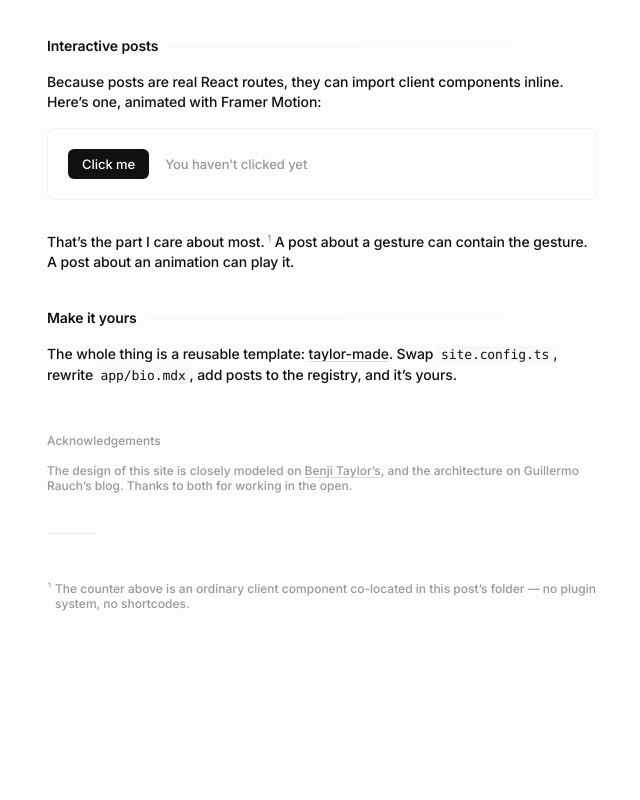
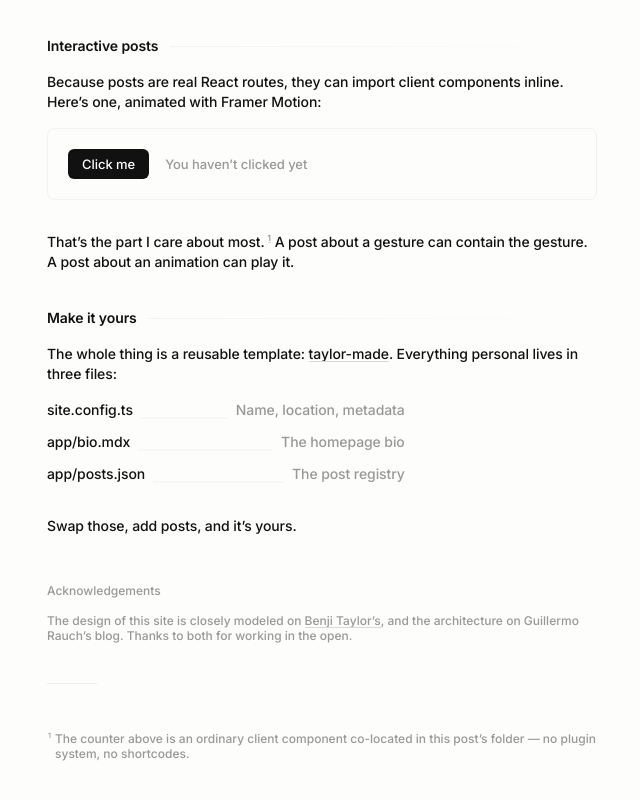
Before and after one commit to blsage/blog, a Next.js app: page /building-this-blog in a window 1280 px wide. Shown: the part 910-1710 px from the top of the page, without its empty margins (318-958 px from the left). Before the commit the page ends 1570 px from the top, so only its background shows below. Built offline with nearby package versions, Linux system fonts and the light colour scheme.

Commit message:
Add definition-list component with knockout leader lines

```diff
--- a/app/(articles)/building-this-blog/page.mdx
+++ b/app/(articles)/building-this-blog/page.mdx
@@ -42,7 +42,18 @@ That’s the part I care about most.[^1] A post about a gesture can contain the
 
 ## Make it yours
 
-The whole thing is a reusable template: [taylor-made](https://github.com/blsage/taylor-made). Swap `site.config.ts`, rewrite `app/bio.mdx`, add posts to the registry, and it’s yours.
+The whole thing is a reusable template: [taylor-made](https://github.com/blsage/taylor-made). Everything personal lives in three files:
+
+<dl>
+  <dt>site.config.ts</dt>
+  <dd>Name, location, metadata</dd>
+  <dt>app/bio.mdx</dt>
+  <dd>The homepage bio</dd>
+  <dt>app/posts.json</dt>
+  <dd>The post registry</dd>
+</dl>
+
+Swap those, add posts, and it’s yours.
 
 [^1]: The counter above is an ordinary client component co-located in this post’s folder — no plugin system, no shortcodes.
 
--- a/app/globals.css
+++ b/app/globals.css
@@ -1,4 +1,5 @@
 :root {
+  --color-bg: #fdfdfc;
   --color-text: #111;
   --color-secondary: rgba(0, 0, 0, 0.4);
   --color-soft: rgba(0, 0, 0, 0.5);
@@ -22,7 +23,7 @@
 }
 
 html {
-  background: #fdfdfc;
+  background: var(--color-bg);
   color: var(--color-text);
   scroll-behavior: smooth;
   scroll-padding-top: 5.25rem;
@@ -280,6 +281,50 @@ a {
   right: 100%;
   top: 0;
   color: var(--color-secondary);
+}
+
+.article dl {
+  position: relative;
+  width: fit-content;
+  display: grid;
+  grid-template-columns: 1fr 1fr;
+  gap: 0.75rem 0.25rem;
+  padding: 1rem 0;
+}
+
+.article dl dt {
+  color: var(--color-text);
+  font-size: 0.875rem;
+  font-weight: 460;
+  line-height: 1.25rem;
+  letter-spacing: -0.00563rem;
+  width: fit-content;
+  background-color: var(--color-bg);
+  padding-right: 0.5rem;
+}
+
+.article dl dt::before {
+  z-index: -1;
+  content: "";
+  position: absolute;
+  left: 0;
+  right: 0;
+  transform: translateY(1.25em);
+  border-bottom: 1px solid var(--color-hairline);
+}
+
+.article dl dd {
+  margin-left: auto;
+  padding-left: 0.5rem;
+  background-color: var(--color-bg);
+  text-align: right;
+  width: fit-content;
+  color: var(--color-secondary);
+  font-size: 0.875rem;
+  font-weight: 460;
+  line-height: 1.25rem;
+  letter-spacing: -0.00563rem;
+  white-space: nowrap;
 }
 
 .article :not(pre) > code {
```
